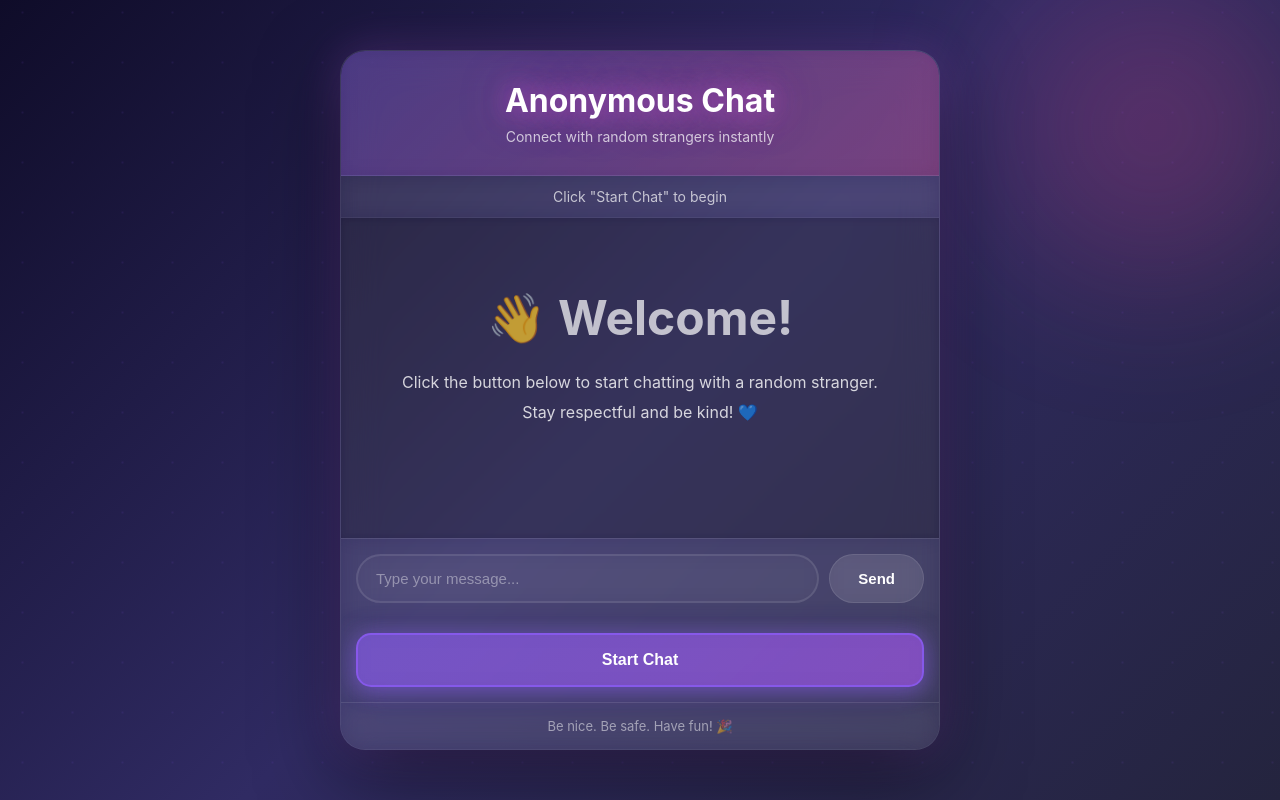
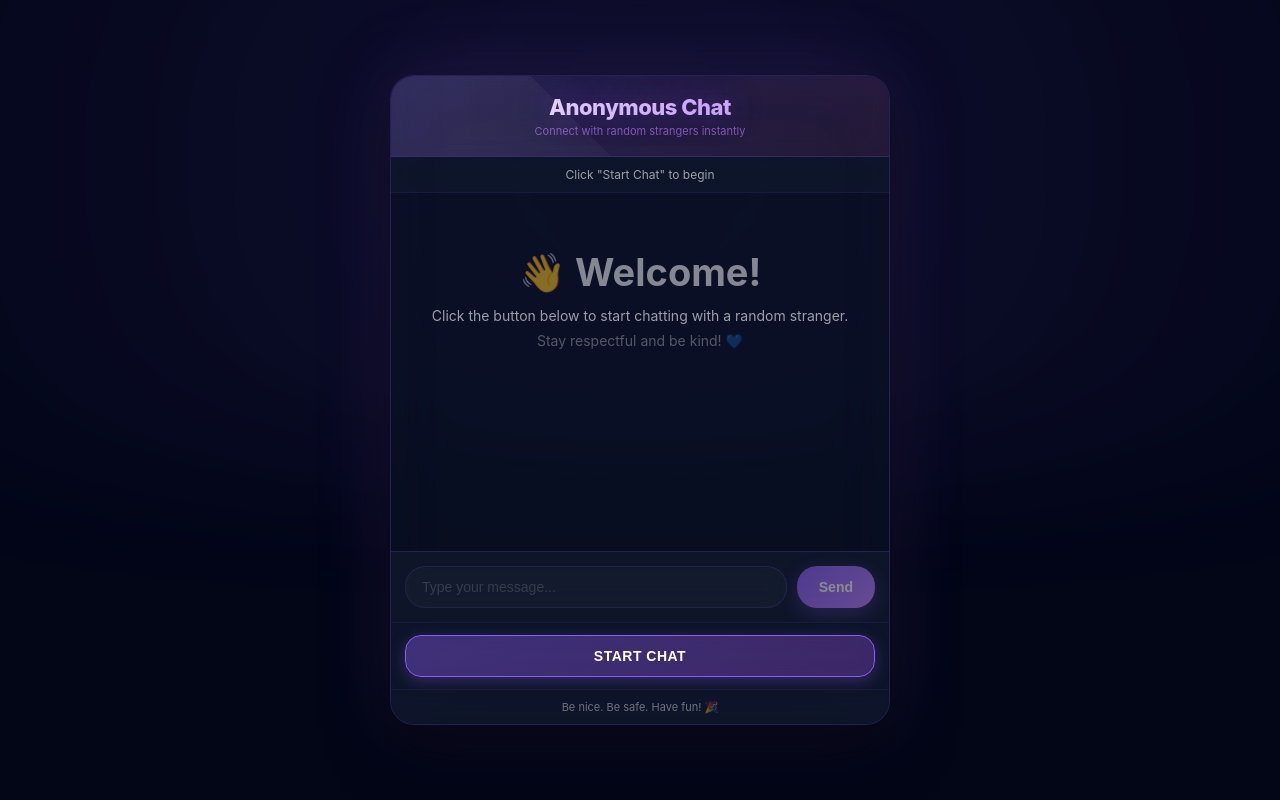
Before and after one commit to sirajulislamrubel09-glitch/anonymous-chat, a website: page public/index.html in a window 1280 px wide. Shown: the top 800 px of the page. Drawn offline with nearby package versions, Linux system fonts and the light colour scheme; no server answers.

Commit message:
Update style.css

```diff
--- a/public/style.css
+++ b/public/style.css
@@ -1,92 +1,76 @@
+:root {
+    --accent: #8b5cf6;
+    --accent-light: #c084fc;
+}
+
 * {
     margin: 0;
     padding: 0;
     box-sizing: border-box;
+    -webkit-tap-highlight-color: transparent;
 }
 
 body {
-    font-family: -apple-system, BlinkMacSystemFont, 'Segoe UI', Roboto, Oxygen, Ubuntu, Cantarell, sans-serif;
-    background: linear-gradient(135deg, #0f0c29 0%, #302b63 50%, #24243e 100%);
+    font-family: -apple-system, BlinkMacSystemFont, 'Segoe UI', Roboto, sans-serif;
+    background: #020617;
+    color: #f8fafc;
     min-height: 100vh;
     display: flex;
     justify-content: center;
     align-items: center;
-    padding: 20px;
+    padding: 10px;
     position: relative;
     overflow: hidden;
 }
 
-/* Animated background particles */
+/* Neural glow background */
 body::before {
     content: '';
     position: absolute;
+    top: -20%;
+    left: 50%;
     width: 200%;
-    height: 200%;
-    background: radial-gradient(circle, rgba(139, 92, 246, 0.1) 1px, transparent 1px);
-    background-size: 50px 50px;
-    animation: particleMove 20s linear infinite;
+    height: 80%;
+    background: radial-gradient(circle, rgba(139, 92, 246, 0.15) 0%, transparent 70%);
     z-index: 0;
+    pointer-events: none;
+    filter: blur(80px);
+    transform: translateX(-50%);
+    animation: pulseGlow 8s ease-in-out infinite;
 }
 
-@keyframes particleMove {
-    0% { transform: translate(0, 0); }
-    100% { transform: translate(-50px, -50px); }
+@keyframes pulseGlow {
+    0%, 100% { opacity: 0.5; }
+    50% { opacity: 0.8; }
 }
 
-/* Floating orbs */
-body::after {
-    content: '';
-    position: absolute;
-    width: 300px;
-    height: 300px;
-    background: radial-gradient(circle, rgba(236, 72, 153, 0.3), transparent);
-    border-radius: 50%;
-    top: -100px;
-    right: -100px;
-    animation: float 15s ease-in-out infinite;
-    z-index: 0;
-    filter: blur(60px);
-}
-
-@keyframes float {
-    0%, 100% { transform: translate(0, 0) scale(1); }
-    50% { transform: translate(-100px, 100px) scale(1.2); }
-}
-
+/* Compact container - SHORTER HEIGHT */
 .container {
     width: 100%;
-    max-width: 600px;
-    background: rgba(255, 255, 255, 0.05);
-    backdrop-filter: blur(20px);
-    -webkit-backdrop-filter: blur(20px);
-    border-radius: 25px;
-    border: 1px solid rgba(255, 255, 255, 0.1);
-    box-shadow: 0 25px 80px rgba(0, 0, 0, 0.5),
-                0 0 40px rgba(139, 92, 246, 0.3),
-                inset 0 0 50px rgba(139, 92, 246, 0.05);
+    max-width: 500px;
+    height: 85vh;
+    max-height: 650px;
+    background: rgba(15, 23, 42, 0.7);
+    backdrop-filter: blur(30px) saturate(180%);
+    -webkit-backdrop-filter: blur(30px) saturate(180%);
+    border-radius: 24px;
+    border: 1px solid rgba(139, 92, 246, 0.2);
+    box-shadow: 0 20px 60px rgba(0, 0, 0, 0.6),
+                0 0 80px rgba(139, 92, 246, 0.2),
+                inset 0 0 80px rgba(139, 92, 246, 0.03);
     overflow: hidden;
     display: flex;
     flex-direction: column;
-    height: 90vh;
-    max-height: 700px;
     position: relative;
     z-index: 1;
-    animation: containerGlow 3s ease-in-out infinite alternate;
 }
 
-@keyframes containerGlow {
-    0% { box-shadow: 0 25px 80px rgba(0, 0, 0, 0.5), 0 0 40px rgba(139, 92, 246, 0.3); }
-    100% { box-shadow: 0 25px 80px rgba(0, 0, 0, 0.5), 0 0 60px rgba(236, 72, 153, 0.4); }
-}
-
-/* Header with neon glow */
+/* Compact header */
 header {
-    background: linear-gradient(135deg, rgba(139, 92, 246, 0.3) 0%, rgba(236, 72, 153, 0.3) 100%);
+    background: linear-gradient(135deg, rgba(139, 92, 246, 0.2) 0%, rgba(236, 72, 153, 0.1) 100%);
     backdrop-filter: blur(10px);
-    color: white;
-    padding: 30px;
-    text-align: center;
-    border-bottom: 1px solid rgba(255, 255, 255, 0.1);
+    padding: 18px 24px;
+    border-bottom: 1px solid rgba(139, 92, 246, 0.2);
     position: relative;
     overflow: hidden;
 }
@@ -98,44 +82,44 @@ header::before {
     left: -50%;
     width: 200%;
     height: 200%;
-    background: linear-gradient(45deg, transparent, rgba(255, 255, 255, 0.1), transparent);
-    animation: shine 3s infinite;
+    background: linear-gradient(45deg, transparent, rgba(255, 255, 255, 0.05), transparent);
+    animation: headerShine 4s infinite;
 }
 
-@keyframes shine {
-    0% { transform: translateX(-100%) translateY(-100%) rotate(45deg); }
-    100% { transform: translateX(100%) translateY(100%) rotate(45deg); }
+@keyframes headerShine {
+    0% { transform: translateX(-100%) rotate(45deg); }
+    100% { transform: translateX(100%) rotate(45deg); }
 }
 
 header h1 {
-    font-size: 32px;
-    margin-bottom: 8px;
-    font-weight: 700;
-    text-shadow: 0 0 20px rgba(139, 92, 246, 0.8),
-                 0 0 40px rgba(236, 72, 153, 0.6);
-    animation: textGlow 2s ease-in-out infinite alternate;
-}
-
-@keyframes textGlow {
-    0% { text-shadow: 0 0 20px rgba(139, 92, 246, 0.8), 0 0 40px rgba(236, 72, 153, 0.6); }
-    100% { text-shadow: 0 0 30px rgba(236, 72, 153, 0.9), 0 0 50px rgba(139, 92, 246, 0.7); }
+    font-size: 22px;
+    font-weight: 800;
+    text-align: center;
+    background: linear-gradient(135deg, #ffffff, var(--accent-light));
+    -webkit-background-clip: text;
+    -webkit-text-fill-color: transparent;
+    background-clip: text;
+    letter-spacing: -0.5px;
+    text-shadow: 0 0 30px rgba(139, 92, 246, 0.5);
 }
 
 .tagline {
-    font-size: 14px;
-    opacity: 0.9;
-    color: rgba(255, 255, 255, 0.8);
+    text-align: center;
+    font-size: 11px;
+    opacity: 0.6;
+    margin-top: 4px;
+    color: var(--accent-light);
 }
 
-/* Status bar with glow */
+/* Compact status bar */
 .status-bar {
-    background: rgba(255, 255, 255, 0.03);
+    background: rgba(15, 23, 42, 0.4);
     backdrop-filter: blur(10px);
-    padding: 12px 20px;
+    padding: 10px 20px;
     text-align: center;
-    border-bottom: 1px solid rgba(255, 255, 255, 0.05);
-    font-size: 14px;
-    color: rgba(255, 255, 255, 0.7);
+    border-bottom: 1px solid rgba(139, 92, 246, 0.1);
+    font-size: 12px;
+    color: rgba(255, 255, 255, 0.6);
     transition: all 0.3s ease;
 }
 
@@ -143,39 +127,53 @@ header h1 {
     background: rgba(52, 211, 153, 0.15);
     color: #6ee7b7;
     text-shadow: 0 0 10px rgba(52, 211, 153, 0.8);
+    border-bottom-color: rgba(52, 211, 153, 0.3);
 }
 
 .status-bar.waiting {
     background: rgba(251, 191, 36, 0.15);
     color: #fcd34d;
     text-shadow: 0 0 10px rgba(251, 191, 36, 0.8);
+    border-bottom-color: rgba(251, 191, 36, 0.3);
 }
 
 .typing-indicator {
-    color: #a78bfa;
+    color: var(--accent-light);
     font-style: italic;
     animation: pulse 1.5s ease-in-out infinite;
-    text-shadow: 0 0 10px rgba(139, 92, 246, 0.6);
 }
 
 @keyframes pulse {
     0%, 100% { opacity: 1; }
-    50% { opacity: 0.5; }
+    50% { opacity: 0.4; }
 }
 
-/* Chat box with glassmorphism */
+/* Compact chat box */
 .chat-box {
     flex: 1;
-    padding: 20px;
+    padding: 16px;
     overflow-y: auto;
     background: rgba(0, 0, 0, 0.2);
-    backdrop-filter: blur(5px);
+    -webkit-overflow-scrolling: touch;
+}
+
+.chat-box::-webkit-scrollbar {
+    width: 6px;
+}
+
+.chat-box::-webkit-scrollbar-track {
+    background: rgba(0, 0, 0, 0.2);
+}
+
+.chat-box::-webkit-scrollbar-thumb {
+    background: linear-gradient(180deg, var(--accent), rgba(236, 72, 153, 0.6));
+    border-radius: 10px;
 }
 
 .welcome-message {
     text-align: center;
-    color: rgba(255, 255, 255, 0.7);
-    padding: 60px 20px;
+    color: rgba(255, 255, 255, 0.5);
+    padding: 40px 20px;
     animation: fadeIn 1s ease-out;
 }
 
@@ -185,37 +183,32 @@ header h1 {
 }
 
 .welcome-message h2 {
-    font-size: 48px;
-    margin-bottom: 15px;
-    animation: bounce 2s ease-in-out infinite;
-}
-
-@keyframes bounce {
-    0%, 100% { transform: translateY(0); }
-    50% { transform: translateY(-10px); }
+    font-size: 38px;
+    margin-bottom: 12px;
 }
 
 .welcome-message p {
-    font-size: 16px;
-    margin-bottom: 10px;
-    color: rgba(255, 255, 255, 0.8);
+    font-size: 14px;
+    margin-bottom: 8px;
+    color: rgba(255, 255, 255, 0.6);
 }
 
 .note {
-    font-size: 14px;
-    color: rgba(255, 255, 255, 0.5);
+    font-size: 12px;
+    color: var(--accent-light);
+    opacity: 0.5;
 }
 
-/* Messages with neon glow */
+/* Compact messages */
 .message {
-    margin-bottom: 15px;
-    animation: slideIn 0.4s cubic-bezier(0.68, -0.55, 0.265, 1.55);
+    margin-bottom: 12px;
+    animation: slideIn 0.3s cubic-bezier(0.4, 0, 0.2, 1);
 }
 
 @keyframes slideIn {
     from {
         opacity: 0;
-        transform: translateY(20px) scale(0.8);
+        transform: translateY(15px) scale(0.95);
     }
     to {
         opacity: 1;
@@ -225,43 +218,34 @@ header h1 {
 
 .message-content {
     display: inline-block;
-    padding: 14px 18px;
-    border-radius: 20px;
-    max-width: 70%;
+    padding: 12px 16px;
+    border-radius: 18px;
+    max-width: 75%;
     word-wrap: break-word;
+    font-size: 14px;
+    line-height: 1.5;
     backdrop-filter: blur(10px);
-    border: 1px solid rgba(255, 255, 255, 0.1);
+    border: 1px solid rgba(255, 255, 255, 0.05);
     transition: all 0.3s ease;
 }
 
 .message.you .message-content {
-    background: linear-gradient(135deg, rgba(139, 92, 246, 0.4), rgba(168, 85, 247, 0.4));
+    background: linear-gradient(135deg, rgba(139, 92, 246, 0.5), rgba(168, 85, 247, 0.5));
     color: white;
     float: right;
-    border-bottom-right-radius: 5px;
-    box-shadow: 0 8px 20px rgba(139, 92, 246, 0.3),
+    border-bottom-right-radius: 4px;
+    box-shadow: 0 8px 24px rgba(139, 92, 246, 0.4),
                 0 0 20px rgba(139, 92, 246, 0.2);
-}
-
-.message.you .message-content:hover {
-    transform: translateY(-2px);
-    box-shadow: 0 12px 30px rgba(139, 92, 246, 0.4),
-                0 0 30px rgba(139, 92, 246, 0.3);
+    border-color: rgba(139, 92, 246, 0.3);
 }
 
 .message.stranger .message-content {
-    background: linear-gradient(135deg, rgba(236, 72, 153, 0.3), rgba(219, 39, 119, 0.3));
-    color: white;
+    background: linear-gradient(135deg, rgba(30, 41, 59, 0.8), rgba(51, 65, 85, 0.6));
+    color: rgba(255, 255, 255, 0.9);
     float: left;
-    border-bottom-left-radius: 5px;
-    box-shadow: 0 8px 20px rgba(236, 72, 153, 0.3),
-                0 0 20px rgba(236, 72, 153, 0.2);
-}
-
-.message.stranger .message-content:hover {
-    transform: translateY(-2px);
-    box-shadow: 0 12px 30px rgba(236, 72, 153, 0.4),
-                0 0 30px rgba(236, 72, 153, 0.3);
+    border-bottom-left-radius: 4px;
+    box-shadow: 0 4px 12px rgba(0, 0, 0, 0.3);
+    border-color: rgba(139, 92, 246, 0.1);
 }
 
 .message::after {
@@ -272,190 +256,136 @@ header h1 {
 
 .system-message {
     text-align: center;
-    color: rgba(255, 255, 255, 0.5);
-    font-size: 13px;
-    margin: 20px 0;
+    color: rgba(255, 255, 255, 0.4);
+    font-size: 11px;
+    margin: 16px 0;
     font-style: italic;
-    text-shadow: 0 0 10px rgba(255, 255, 255, 0.3);
-    animation: fadeIn 0.5s ease-out;
 }
 
-/* Input area with glass effect */
+/* Compact input area */
 .input-area {
     display: flex;
-    padding: 15px;
-    background: rgba(255, 255, 255, 0.03);
-    backdrop-filter: blur(10px);
-    border-top: 1px solid rgba(255, 255, 255, 0.1);
+    padding: 14px;
+    background: rgba(15, 23, 42, 0.8);
+    backdrop-filter: blur(20px);
+    border-top: 1px solid rgba(139, 92, 246, 0.2);
     gap: 10px;
 }
 
 #messageInput {
     flex: 1;
-    padding: 14px 18px;
-    border: 2px solid rgba(139, 92, 246, 0.3);
-    border-radius: 25px;
-    font-size: 15px;
+    padding: 12px 16px;
+    border: 1.5px solid rgba(139, 92, 246, 0.3);
+    border-radius: 20px;
+    font-size: 14px;
     outline: none;
     transition: all 0.3s ease;
-    background: rgba(255, 255, 255, 0.05);
+    background: rgba(30, 41, 59, 0.6);
     color: white;
     backdrop-filter: blur(10px);
 }
 
 #messageInput::placeholder {
-    color: rgba(255, 255, 255, 0.4);
+    color: rgba(255, 255, 255, 0.3);
 }
 
 #messageInput:focus {
-    border-color: rgba(139, 92, 246, 0.8);
-    box-shadow: 0 0 20px rgba(139, 92, 246, 0.4),
-                inset 0 0 20px rgba(139, 92, 246, 0.1);
-    background: rgba(255, 255, 255, 0.08);
+    border-color: var(--accent);
+    box-shadow: 0 0 20px rgba(139, 92, 246, 0.3),
+                inset 0 0 20px rgba(139, 92, 246, 0.05);
+    background: rgba(30, 41, 59, 0.8);
 }
 
 #messageInput:disabled {
-    background: rgba(255, 255, 255, 0.02);
+    opacity: 0.5;
     cursor: not-allowed;
-    border-color: rgba(255, 255, 255, 0.1);
 }
 
 #sendBtn {
-    padding: 14px 28px;
-    background: linear-gradient(135deg, rgba(139, 92, 246, 0.8), rgba(168, 85, 247, 0.8));
+    padding: 12px 22px;
+    background: linear-gradient(135deg, var(--accent), var(--accent-light));
     color: white;
-    border: 1px solid rgba(139, 92, 246, 0.5);
-    border-radius: 25px;
-    font-size: 15px;
-    font-weight: 600;
+    border: none;
+    border-radius: 20px;
+    font-size: 14px;
+    font-weight: 700;
     cursor: pointer;
-    transition: all 0.3s ease;
-    box-shadow: 0 5px 15px rgba(139, 92, 246, 0.3);
-    backdrop-filter: blur(10px);
+    transition: all 0.3s cubic-bezier(0.4, 0, 0.2, 1);
+    box-shadow: 0 6px 20px rgba(139, 92, 246, 0.4);
 }
 
 #sendBtn:hover:not(:disabled) {
     transform: translateY(-2px);
-    box-shadow: 0 8px 25px rgba(139, 92, 246, 0.5),
-                0 0 30px rgba(139, 92, 246, 0.4);
+    box-shadow: 0 10px 30px rgba(139, 92, 246, 0.6);
 }
 
 #sendBtn:active:not(:disabled) {
-    transform: translateY(0);
+    transform: scale(0.95);
 }
 
 #sendBtn:disabled {
-    background: rgba(255, 255, 255, 0.1);
+    opacity: 0.5;
     cursor: not-allowed;
-    border-color: rgba(255, 255, 255, 0.1);
-    box-shadow: none;
 }
 
-/* Action buttons with neon effect */
+/* Compact action buttons */
 .action-buttons {
     display: flex;
-    gap: 10px;
-    padding: 15px;
-    background: rgba(255, 255, 255, 0.03);
+    gap: 8px;
+    padding: 12px 14px;
+    background: rgba(15, 23, 42, 0.6);
     backdrop-filter: blur(10px);
+    border-top: 1px solid rgba(139, 92, 246, 0.1);
 }
 
 .primary-btn, .secondary-btn {
     flex: 1;
-    padding: 16px;
-    border: 2px solid;
-    border-radius: 15px;
-    font-size: 16px;
+    padding: 12px;
+    border: 1.5px solid;
+    border-radius: 16px;
+    font-size: 14px;
     font-weight: 700;
     cursor: pointer;
-    transition: all 0.3s cubic-bezier(0.68, -0.55, 0.265, 1.55);
-    position: relative;
-    overflow: hidden;
+    transition: all 0.3s ease;
     backdrop-filter: blur(10px);
-}
-
-.primary-btn::before,
-.secondary-btn::before {
-    content: '';
-    position: absolute;
-    top: 50%;
-    left: 50%;
-    width: 0;
-    height: 0;
-    border-radius: 50%;
-    background: rgba(255, 255, 255, 0.2);
-    transform: translate(-50%, -50%);
-    transition: width 0.6s, height 0.6s;
-}
-
-.primary-btn:active::before,
-.secondary-btn:active::before {
-    width: 300px;
-    height: 300px;
+    text-transform: uppercase;
+    letter-spacing: 0.5px;
 }
 
 .primary-btn {
-    background: linear-gradient(135deg, rgba(139, 92, 246, 0.6), rgba(168, 85, 247, 0.6));
+    background: linear-gradient(135deg, rgba(139, 92, 246, 0.4), rgba(168, 85, 247, 0.3));
     color: white;
-    border-color: rgba(139, 92, 246, 0.8);
-    box-shadow: 0 5px 20px rgba(139, 92, 246, 0.4),
-                0 0 30px rgba(139, 92, 246, 0.2);
+    border-color: var(--accent);
+    box-shadow: 0 4px 16px rgba(139, 92, 246, 0.3);
 }
 
-.primary-btn:hover {
-    transform: translateY(-3px) scale(1.02);
-    box-shadow: 0 10px 35px rgba(139, 92, 246, 0.6),
-                0 0 50px rgba(139, 92, 246, 0.4);
-    border-color: rgba(168, 85, 247, 1);
+.primary-btn:active {
+    transform: scale(0.96);
 }
 
 .secondary-btn {
-    background: linear-gradient(135deg, rgba(236, 72, 153, 0.6), rgba(219, 39, 119, 0.6));
+    background: linear-gradient(135deg, rgba(239, 68, 68, 0.4), rgba(220, 38, 38, 0.3));
     color: white;
-    border-color: rgba(236, 72, 153, 0.8);
-    box-shadow: 0 5px 20px rgba(236, 72, 153, 0.4),
-                0 0 30px rgba(236, 72, 153, 0.2);
+    border-color: #ef4444;
+    box-shadow: 0 4px 16px rgba(239, 68, 68, 0.3);
 }
 
-.secondary-btn:hover {
-    transform: translateY(-3px) scale(1.02);
-    box-shadow: 0 10px 35px rgba(236, 72, 153, 0.6),
-                0 0 50px rgba(236, 72, 153, 0.4);
-    border-color: rgba(219, 39, 119, 1);
+.secondary-btn:active {
+    transform: scale(0.96);
 }
 
-/* Footer with glass */
+/* Compact footer */
 footer {
-    background: rgba(255, 255, 255, 0.03);
+    background: rgba(15, 23, 42, 0.6);
     backdrop-filter: blur(10px);
-    padding: 15px;
+    padding: 10px;
     text-align: center;
-    font-size: 13px;
-    color: rgba(255, 255, 255, 0.5);
-    border-top: 1px solid rgba(255, 255, 255, 0.1);
+    font-size: 11px;
+    color: rgba(255, 255, 255, 0.4);
+    border-top: 1px solid rgba(139, 92, 246, 0.1);
 }
 
-/* Custom scrollbar */
-.chat-box::-webkit-scrollbar {
-    width: 8px;
-}
-
-.chat-box::-webkit-scrollbar-track {
-    background: rgba(0, 0, 0, 0.2);
-    border-radius: 10px;
-}
-
-.chat-box::-webkit-scrollbar-thumb {
-    background: linear-gradient(180deg, rgba(139, 92, 246, 0.6), rgba(236, 72, 153, 0.6));
-    border-radius: 10px;
-    box-shadow: 0 0 10px rgba(139, 92, 246, 0.5);
-}
-
-.chat-box::-webkit-scrollbar-thumb:hover {
-    background: linear-gradient(180deg, rgba(139, 92, 246, 0.8), rgba(236, 72, 153, 0.8));
-}
-
-/* Mobile responsive */
+/* Mobile optimizations */
 @media (max-width: 600px) {
     body {
         padding: 0;
@@ -469,14 +399,61 @@ footer {
     }
 
     header h1 {
-        font-size: 26px;
+        font-size: 20px;
     }
 
     .message-content {
-        max-width: 80%;
+        max-width: 82%;
+        font-size: 13px;
     }
 
     .welcome-message h2 {
-        font-size: 36px;
+        font-size: 32px;
     }
 }
+
+/* Landscape mode - even more compact */
+@media (max-height: 600px) {
+    header {
+        padding: 12px 20px;
+    }
+
+    header h1 {
+        font-size: 18px;
+    }
+
+    .tagline {
+        display: none;
+    }
+
+    .status-bar {
+        padding: 8px;
+        font-size: 11px;
+    }
+
+    .chat-box {
+        padding: 12px;
+    }
+
+    .message {
+        margin-bottom: 10px;
+    }
+
+    .message-content {
+        padding: 10px 14px;
+        font-size: 13px;
+    }
+
+    .input-area {
+        padding: 10px;
+    }
+
+    .action-buttons {
+        padding: 8px;
+    }
+
+    footer {
+        padding: 8px;
+        font-size: 10px;
+    }
+}
```
